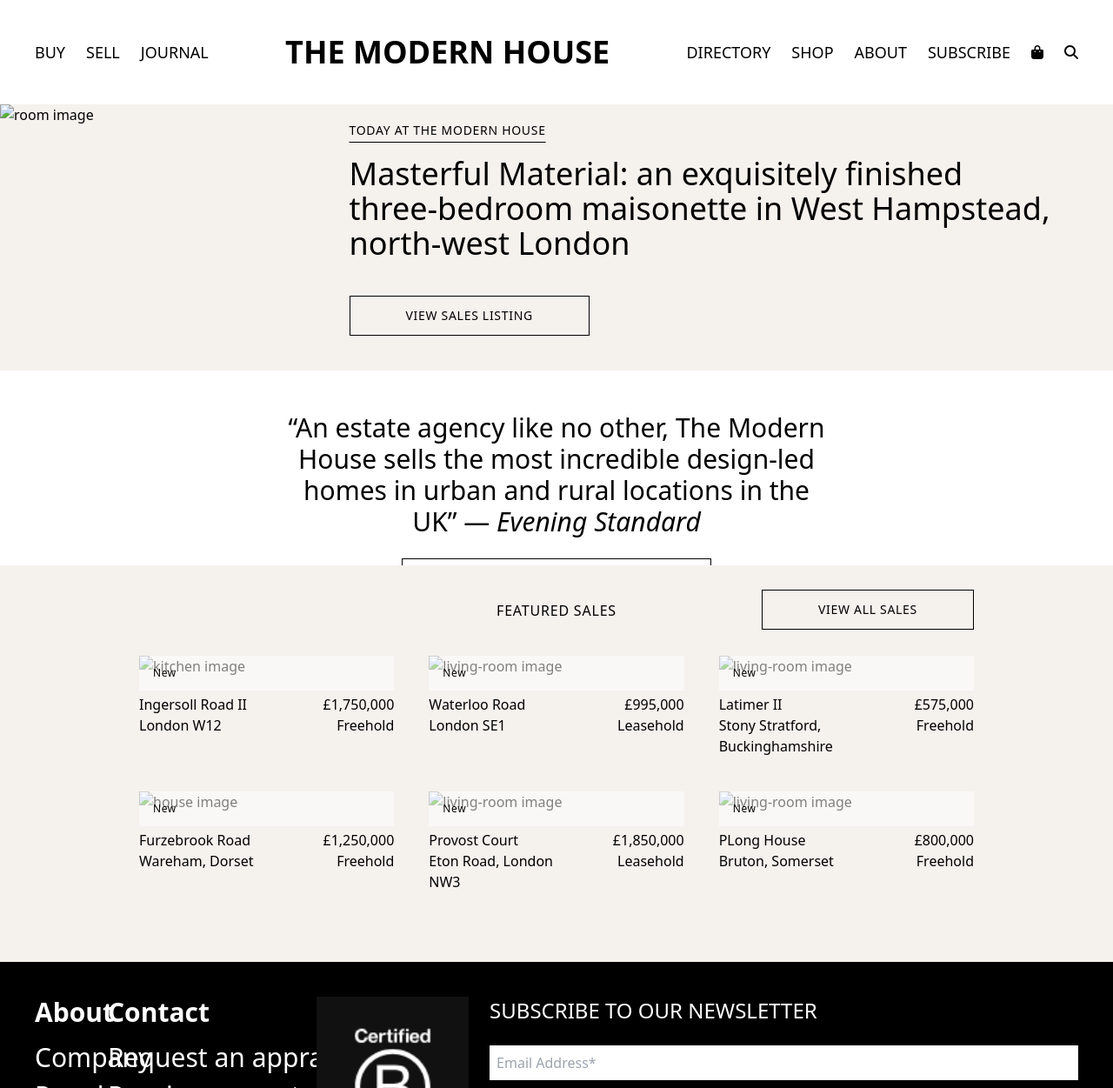
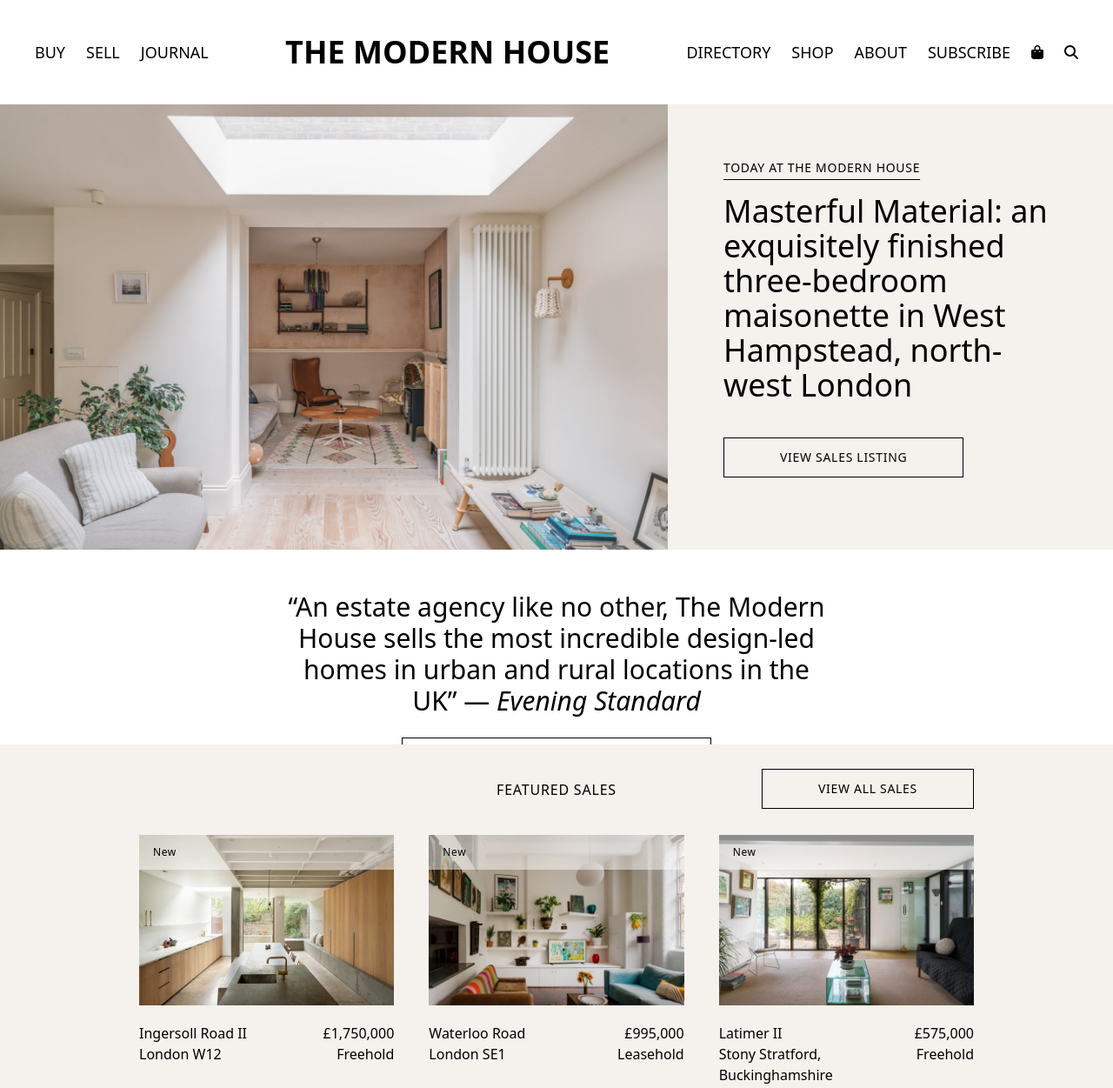
Before and after one commit to Monika-Choudhary/The-Modern-House, a website: page src/index.html in a window 1280 px wide. Shown: the top 1251 px of the page at 87% size. Drawn offline with nearby package versions, Linux system fonts and the light colour scheme; files that its build step writes are made by us from their sources; the site is published under a folder, as on GitHub Pages, so addresses that start at the root find nothing.

Commit message:
images folfer

```diff
--- a/src/index.html
+++ b/src/index.html
@@ -37,7 +37,7 @@
 
         <!-- 1st section -->
         <section class="bg-cream flex">
-            <img class="w-3/5" src="/images/living area.jpg" alt="room image">
+            <img class="w-3/5" src="./images/living area.jpg" alt="room image">
             <div class="flex flex-col items-start justify-center px-16">
                 <h4 class="uppercase text-sm tracking-wider underline underline-offset-8 py-5">Today at the Modern House
                 </h4>
@@ -74,7 +74,7 @@
                     <a href="#">
 
                         <div class="relative">
-                            <img src="/images/london w12 - 1.jpg" alt="kitchen image">
+                            <img src="./images/london w12 - 1.jpg" alt="kitchen image">
 
                             <div
                                 class="banner bg-white/50">
@@ -98,7 +98,7 @@
                     <a href="#">
 
                         <div class="relative">
-                            <img src="/images/london se1 - 1.jpg" alt="living-room image">
+                            <img src="./images/london se1 - 1.jpg" alt="living-room image">
 
                             <div
                                 class="banner bg-white/50">
@@ -122,7 +122,7 @@
                     <a href="#">
 
                         <div class="relative">
-                            <img src="/images/buckinghamshire - 1.jpg" alt="living-room image">
+                            <img src="./images/buckinghamshire - 1.jpg" alt="living-room image">
 
                             <div
                                 class="banner bg-white/50">
@@ -146,7 +146,7 @@
                     <a href="#">
 
                         <div class="relative">
-                            <img src="/images/furzebrook-road-1.jpg" alt="house image">
+                            <img src="./images/furzebrook-road-1.jpg" alt="house image">
 
                             <div
                                 class="banner bg-white/50">
@@ -170,7 +170,7 @@
                     <a href="#">
 
                         <div class="relative">
-                            <img src="/images/provost court - 1.jpg" alt="living-room image">
+                            <img src="./images/provost court - 1.jpg" alt="living-room image">
 
                             <div
                                 class="banner bg-white/50">
@@ -194,7 +194,7 @@
                     <a href="#">
 
                         <div class="relative">
-                            <img src="/images/long house -1.jpg" alt="living-room image">
+                            <img src="./images/long house -1.jpg" alt="living-room image">
 
                             <div
                                 class="banner bg-white/50">
```
